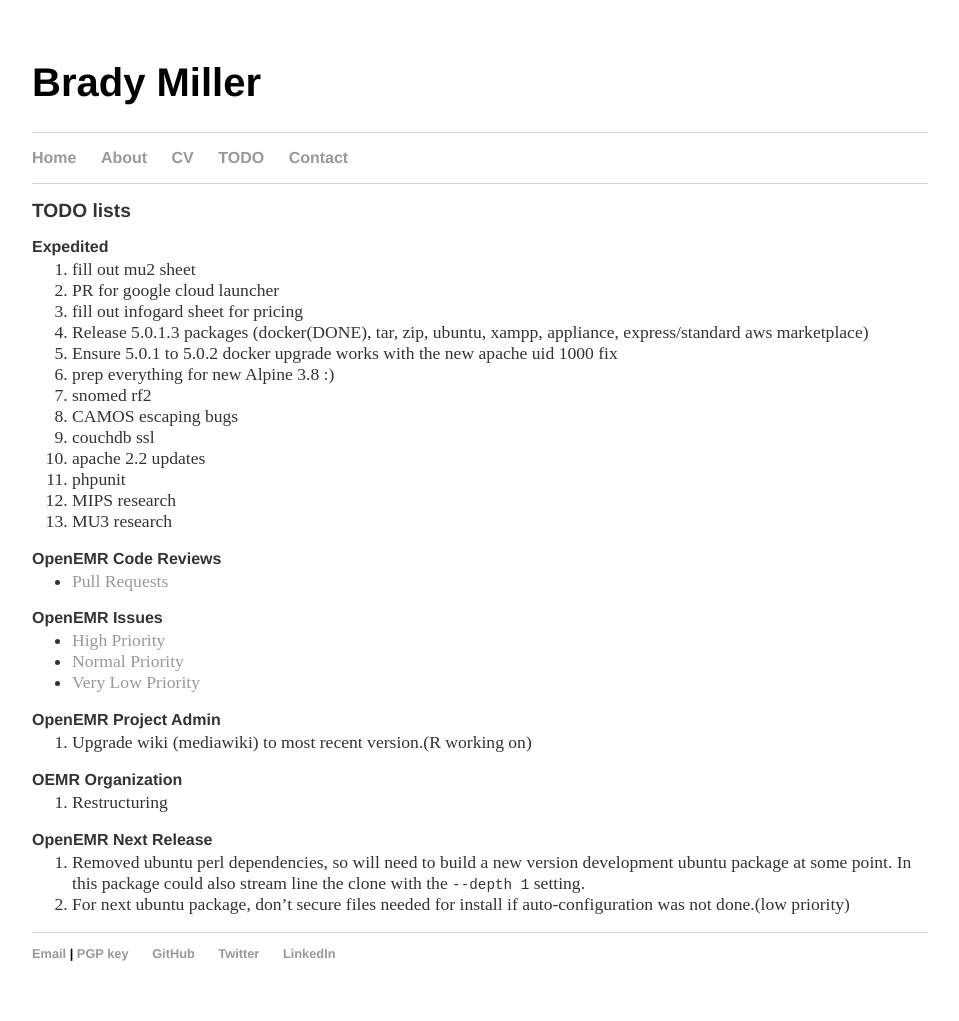
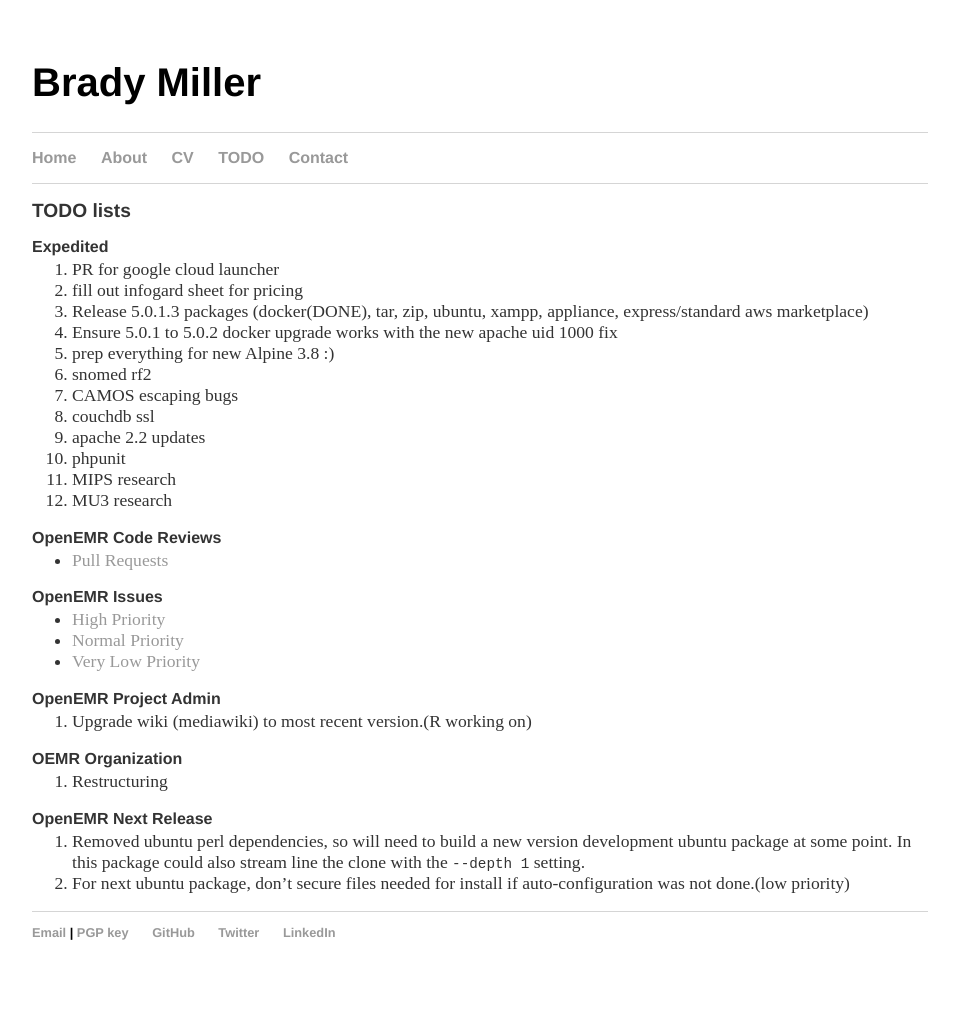
Before and after one commit to bradymiller/bradymiller.github.io, a Jekyll site: the page built from todo/index.md, in a window 1280 px wide. Shown: the whole page, without its empty margins (160-1119 px from the left). Built offline with Jekyll 4.4.1, drawn with Linux system fonts in a browser that asks for light colours; our own code applies the rules of GitHub Pages for plain Markdown files; after the commit the page ends 1000 px from its top, so only the background shows below that.

Commit message:
Update index.md

```diff
--- a/todo/index.md
+++ b/todo/index.md
@@ -4,7 +4,6 @@
 ## TODO lists
 
 ### Expedited
-1. fill out mu2 sheet
 1. PR for google cloud launcher
 1. fill out infogard sheet for pricing
 1. Release 5.0.1.3 packages (docker(DONE), tar, zip, ubuntu, xampp, appliance, express/standard aws marketplace)
```
